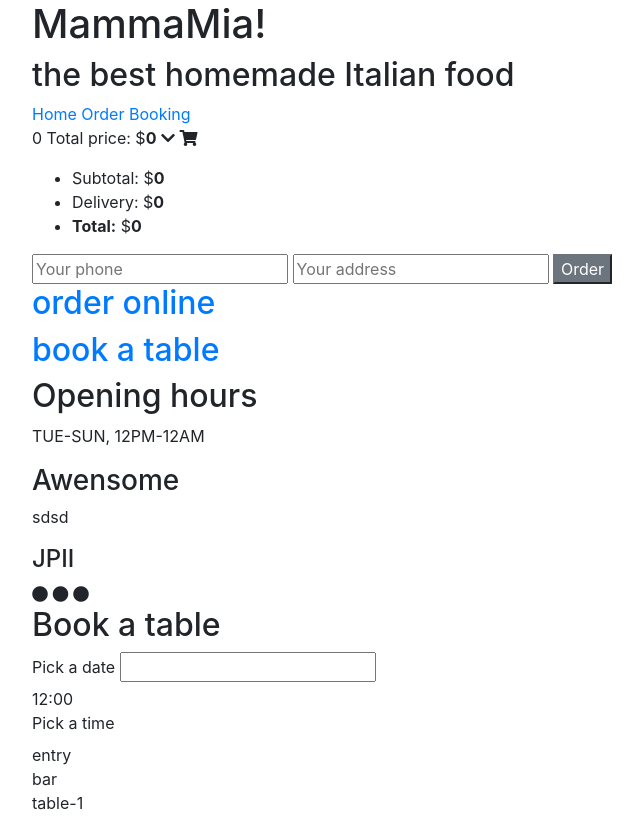
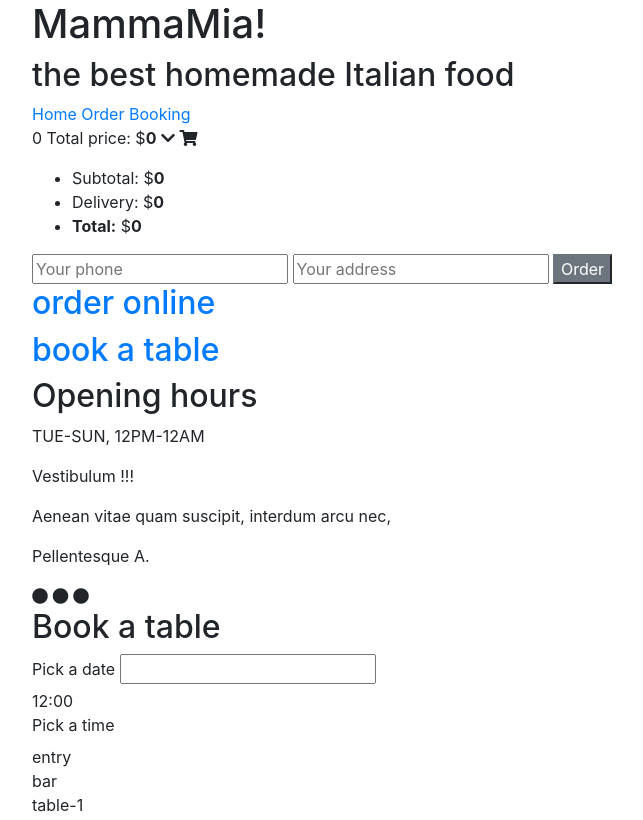
Before and after one commit to hebelTp/project-pizzeria, a website with bundled scripts: page src/index.html in a window 1280 px wide. Shown: the top 820 px of the page, without its empty margins (53-696 px from the left). Built offline with nearby package versions, Linux system fonts and the light colour scheme; files whose address does not match are found by name.

Commit message:
Fix carousel dots

```diff
--- a/src/index.html
+++ b/src/index.html
@@ -83,14 +83,14 @@
         <div class="break"></div>
         <div class="home-carousel">
           <div class="carousel-reviews">
-            <h3 class="review-title">Awensome</h4>
-            <p class="reviev-content">sdsd</p>
-            <h4 class="review-author">JPII</h4>
+            <p class="review-title "></p>
+            <p class="reviev-content"></p>
+            <p class="review-author"></p>
           </div>
           <div class="carousel-dots">
-            <i class="fas fa-circle active"></i>
-            <i class="fas fa-circle"></i>
-            <i class="fas fa-circle"></i>
+            <i id="1" class="fas fa-circle "></i>
+            <i id="2" class="fas fa-circle"></i>
+            <i id="3" class="fas fa-circle"></i>
           </div>
         </div>
         <div class="break"></div>
--- a/src/js/app.js
+++ b/src/js/app.js
@@ -124,6 +124,72 @@ const app = {
     thisApp.booking = new Booking(bookingElem);
   },
 
+  initCarousel(){
+    // eslint-disable-next-line no-unused-vars
+
+
+
+    const review = [];
+
+
+    review[0] = {
+      title: 'Nulla',
+      content: 'Lorem ipsum dolor sit amet, consectetur adipiscing elit.',
+      author: 'Efficitur N.',
+
+    };
+    review[1] = {
+      title: 'Vestibulum !!!',
+      content: 'Aenean vitae quam suscipit, interdum arcu nec,',
+      author: 'Pellentesque A.',
+    };
+    review[2] = {
+      title: 'Lobortis ???',
+      content: 'Mauris maximus ipsum sed.',
+      author: 'Vel F.',
+    };
+    let i = 0;
+    console.log(review[0]);
+    //console.log(review);
+
+    const dots = document.querySelectorAll('.carousel-dots i');
+    console.log(dots);
+
+    function changeTitle(){
+
+      const title = document.querySelector('.review-title');
+      console.log(title);
+      const pean = document.querySelector('.reviev-content');
+      console.log(pean);
+      const author = document.querySelector('.review-author');
+      console.log(author);
+
+      for (let dot of dots) {
+        if (dot.id == i + 1) {  // +1 ??
+          console.log(dot.id);
+          dot.classList.add('active');
+        } else {
+          dot.classList.remove('active');
+        }
+        title.innerHTML = review[i].title;
+        pean.innerHTML = review[i].content;
+        author.innerHTML = review[i].author;
+      }
+
+      if(i < review.length -1) {
+        i++;
+      } else {
+        i=0;
+      }
+    }
+    changeTitle();
+
+    setInterval(() => {
+      changeTitle();
+    }, 3000);
+  },
+
+
   init: function() {
     const thisApp = this;
     // console.log('*** App starting ***');
@@ -137,6 +203,7 @@ const app = {
     //thisApp.initMenu();
     thisApp.initCart();
     thisApp.initBooking();
+    thisApp.initCarousel();
 
 
   },
```
Also changed, not shown: src/sass/partials/_home.scss (+10 -17 lines).
